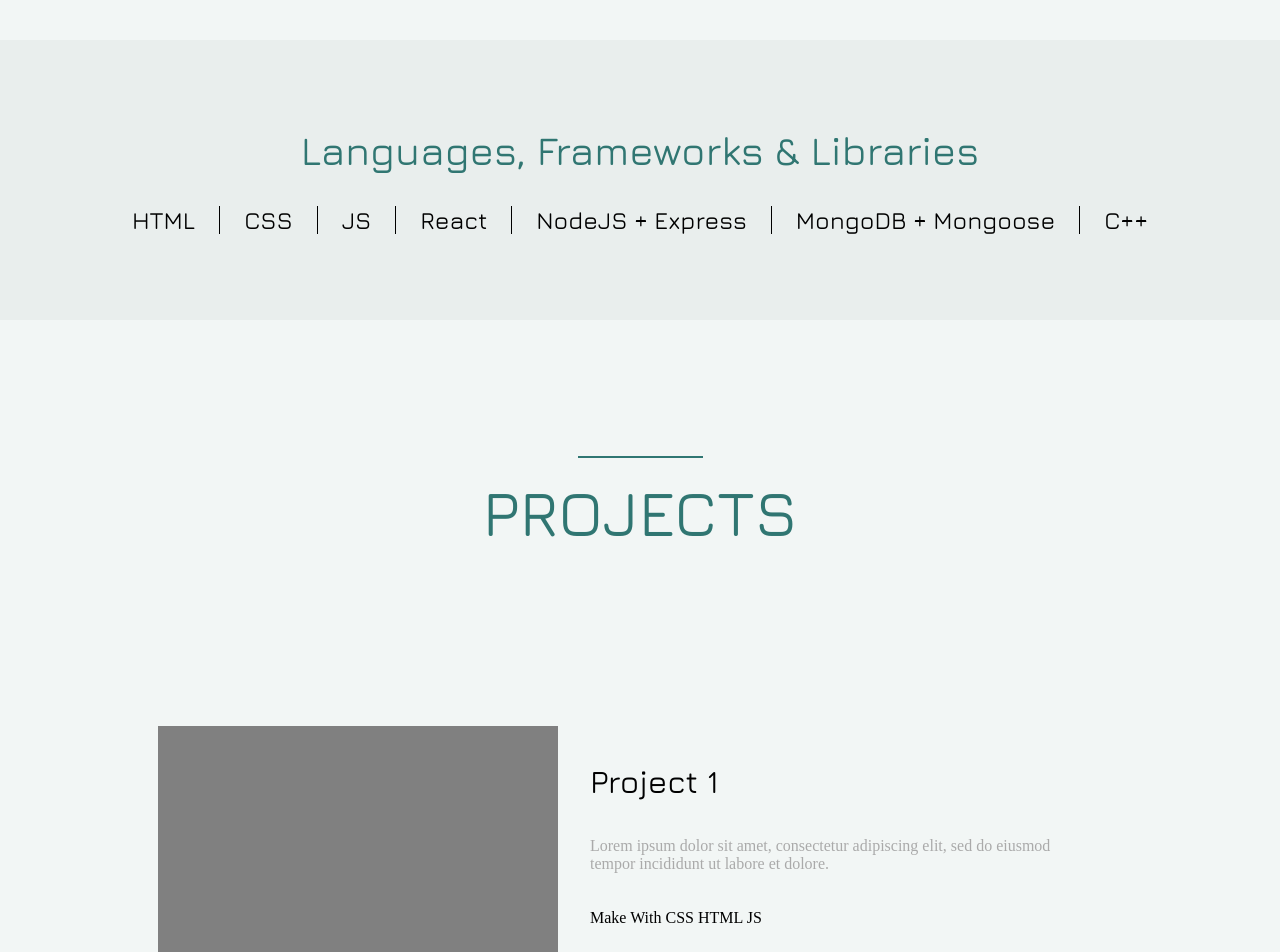
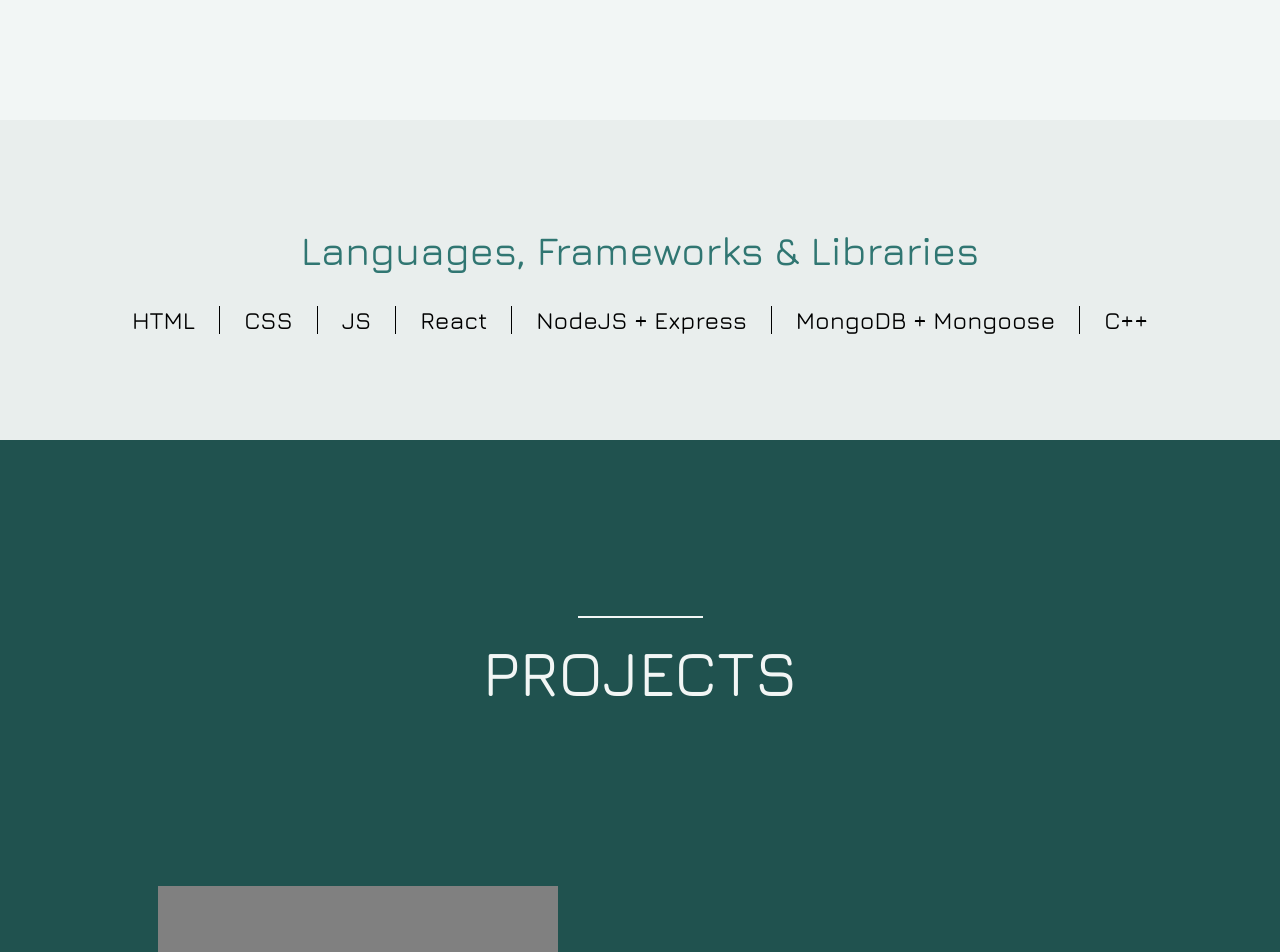
Before and after one commit to ajhanson22227/portfolio, a React (Create React App) app: page / in a window 1280 px wide. Shown: the part 1160-2112 px from the top of the page. Built offline with nearby package versions, Linux system fonts and the light colour scheme.

Commit message:
Change background colors and margins

```diff
--- a/src/components/Project/Project.css
+++ b/src/components/Project/Project.css
@@ -1,21 +1,23 @@
 .project-main-container{
+    background-color: #20524F;
     min-height: 100vh;
     display: flex;
     justify-content: center;
     flex-direction: column;
+    padding-top: 10em;
 }
 
 .topline{
     width: 125px;
     height: 2px;
-    background-color: #307672;
+    background-color: #F2F6F5;
     margin: 1em auto
 }
 
 .top-projects-title{
     text-align: center;
     font-family: jura;
-    color: #307672;
+    color: #F2F6F5;
     font-size: 4em;
     margin-bottom: 2em;
 }
@@ -47,7 +49,7 @@
     flex-direction: column;
     align-items: flex-start;
     justify-content: space-evenly;
-
+    padding-top: 2em;
     margin: 0 2em;
     min-height: 300px;
     width: 500px;
@@ -55,10 +57,15 @@
 .project-title{
     font-family: jura;
     font-size: 2em;
+    color: #F2F6F5
 }
 
 .project-desc{
-    color: #AAAAAA
+    color: #F2F6F5;
+}
+.project-tools{
+   color: #F2F6F5;
+   justify-self: center;
 }
 
 .project-view{
@@ -66,6 +73,8 @@
 }
 
 .view-button{
+    background-color: #F2F6F5;
+    color: #307672;
     border: 2px solid #307672;
     border-radius: 4px;
     margin-right: 1em;
--- a/src/components/Summary/Skills/Skills.css
+++ b/src/components/Summary/Skills/Skills.css
@@ -1,7 +1,9 @@
 .skills-outside-container{
     background-color: #E9EEED;
-    height: 35%;
-    display: flex;
+    height: 40%;
+    position: absolute;
+    width: 100%;
+    bottom: 0;
 }
 
 .skills-inside-container{
--- a/src/components/Summary/Summary.css
+++ b/src/components/Summary/Summary.css
@@ -1,4 +1,5 @@
 .summary-container{
+    position: relative;
     height: 100vh;
     width: 100%
 }
```
